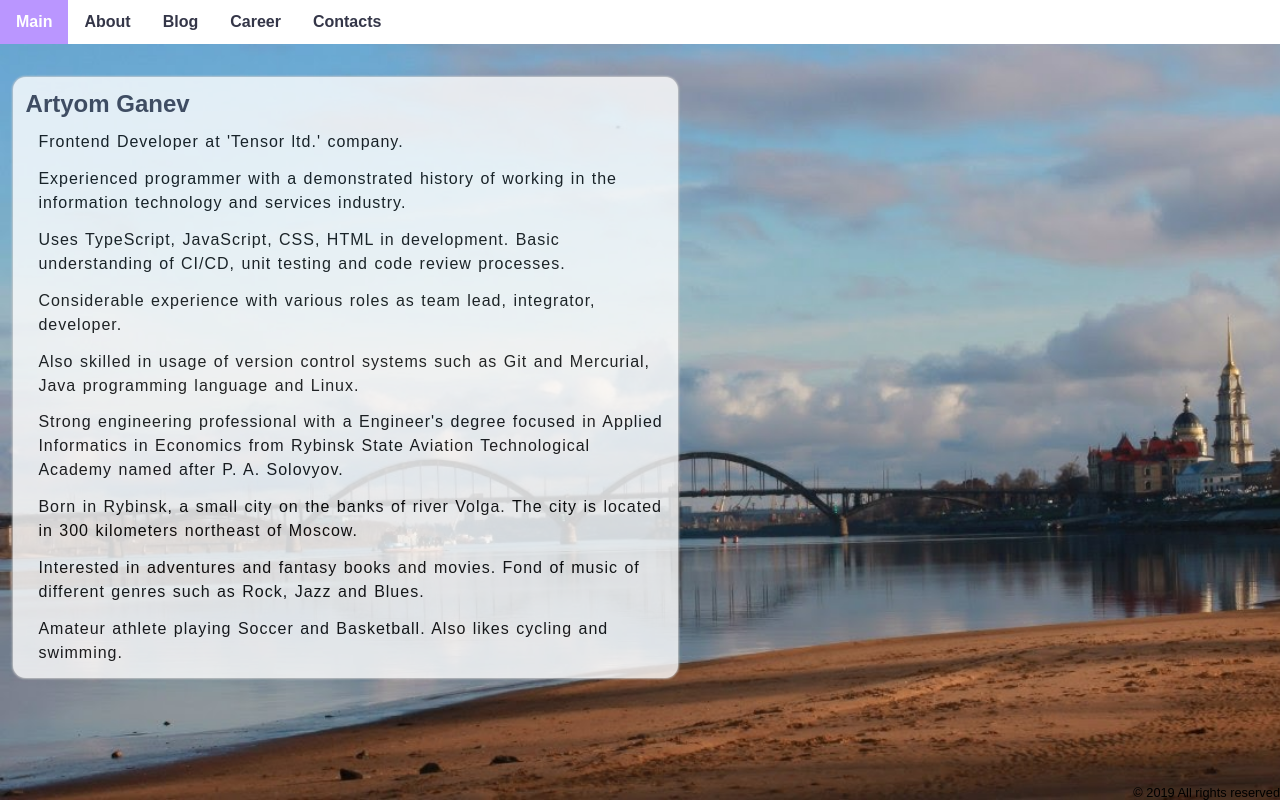
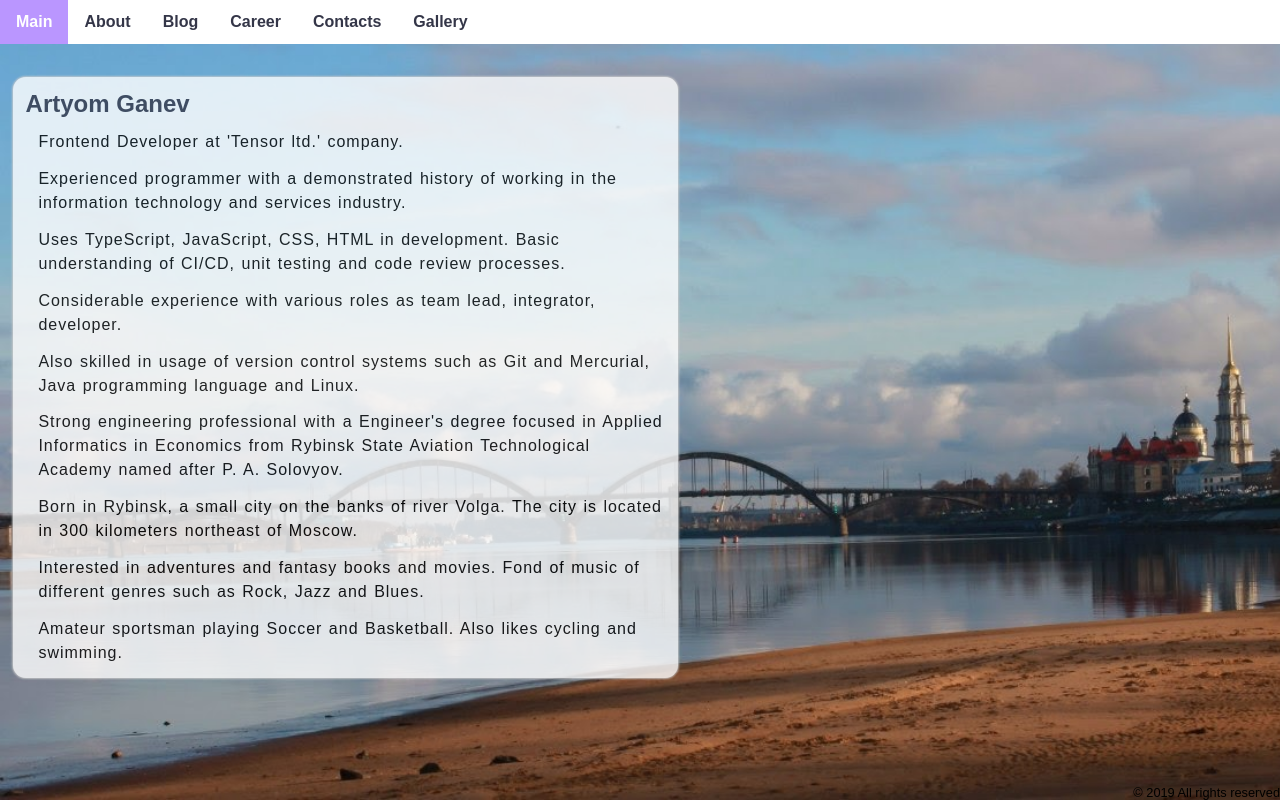
Before and after one commit to artyom-88/artyom-88.github.io, a React (Create React App) app: page /#/about in a window 1280 px wide. Built offline with nearby package versions, Linux system fonts and the light colour scheme.

Commit message:
add photo gallery

```diff
--- a/src/components/App.tsx
+++ b/src/components/App.tsx
@@ -6,6 +6,7 @@ import About from './Page/About';
 import Blog from './Page/Blog';
 import Career from './Page/Career';
 import Contacts from './Page/Contacts';
+import Gallery from './Page/Gallery';
 import Main from './Page/Main';
 
 /**
@@ -22,6 +23,7 @@ export default () => {
                 <Route path='/blog' component={Blog}/>
                 <Route path='/career' component={Career}/>
                 <Route path='/contacts' component={Contacts}/>
+                <Route path='/gallery' component={Gallery}/>
             </div>
             <div className='components-app__rights'>© 2019 All rights reserved</div>
         </HashRouter>
--- a/src/components/Navigation/Menu.tsx
+++ b/src/components/Navigation/Menu.tsx
@@ -13,6 +13,7 @@ export default () => {
             <Link className="nav-menu__item" to="/blog">Blog</Link>
             <Link className="nav-menu__item" to="/career">Career</Link>
             <Link className="nav-menu__item" to="/contacts">Contacts</Link>
+            <Link className="nav-menu__item" to="/gallery">Gallery</Link>
         </div>
     );
 }
--- a/src/components/Page/AbstractPage.tsx
+++ b/src/components/Page/AbstractPage.tsx
@@ -11,7 +11,6 @@ export default abstract class AbstractPage<TPage> extends React.Component {
     public state: { items: TPage[] } = {items: []};
     private loaded: boolean = false;
     private readonly source: Source<TPage> = new Source<TPage>(this.getPageName(), this.getBaseUrl());
-    private readonly title: string = this.getTitle();
 
     public componentDidMount(): void {
         this.source.getList().then((items: TPage[]) => {
--- /dev/null
+++ b/src/components/Page/Gallery.tsx
@@ -0,0 +1,7 @@
+import React from 'react';
+
+const BASE_URL = 'https://lh3.googleusercontent.com/hWOmOcWH5ofhbkbjnjJh1dXQC8Yc1D0IZRnOdPFotOiK8jZH7VTqUV-56KSmX5sZzvkSfcTH_giJ_8UGvdsEPAQP3DKkyOxzTqqq9J_csg';
+
+export default () => {
+   return <img src={BASE_URL} alt=""/>;
+}
--- a/src/resources/bio.json
+++ b/src/resources/bio.json
@@ -8,6 +8,6 @@
     "Strong engineering professional with a Engineer's degree focused in Applied Informatics in Economics from Rybinsk State Aviation Technological Academy named after P. A. Solovyov. ",
     "Born in Rybinsk, a small city on the banks of river Volga. The city is located in 300 kilometers northeast of Moscow.",
     "Interested in adventures and fantasy books and movies. Fond of music of different genres such as Rock, Jazz and Blues.",
-    "Amateur athlete playing Soccer and Basketball. Also likes cycling and swimming."
+    "Amateur sportsman playing Soccer and Basketball. Also likes cycling and swimming."
   ]
 }
```
